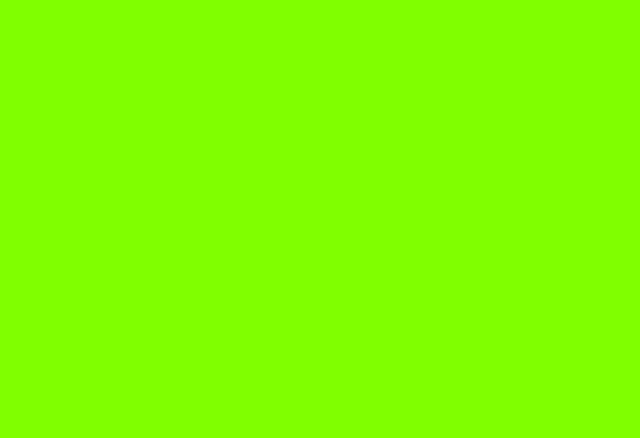
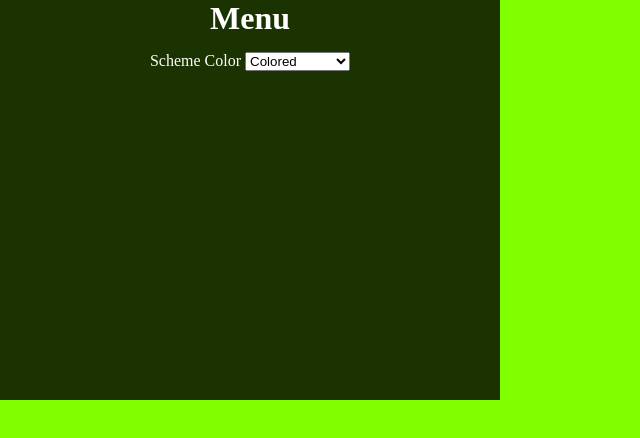
Before and after one commit to limaluan/ballad_home, a plain HTML site: page index.html in a window 1280 px wide. Shown: the whole page, without its empty margins (0-640 px from the left). Drawn offline with Linux system fonts and the light colour scheme.

Commit message:
feat: Adds a menu with scheme color option
  - Adds a menu of options
  - Adds a scheme color option

```diff
--- a/assets/css/style.css
+++ b/assets/css/style.css
@@ -0,0 +1,29 @@
+* {
+    margin: 0;
+    padding: 0;
+}
+
+html {
+    font-size: 62.5%;
+}
+
+#controllerMenu {
+    width: 20px;
+    height: 40rem;
+}
+
+.onMenu {
+    display: flex;
+    flex-direction: column;
+    align-items: center;
+    justify-content: center;
+
+    color: white;
+    font-size: 1.6rem;
+
+    visibility: hidden;
+}
+
+#scheme{
+    margin-top: 1.5rem;
+}
--- a/assets/js/script.js
+++ b/assets/js/script.js
@@ -1,4 +1,6 @@
+/* Color Changer */
 var body = document.querySelector("body");
+const colorScheme = document.getElementById("scheme");
 var colorTable = [
   "rgb(255, 0, 0)",
   "rgb(255, 128, 0)",
@@ -14,12 +16,25 @@ var colorTable = [
   "rgb(255, 0, 128)",
   "rgb(255, 0, 64)",
 ];
+const blackWhiteTable = ["rgb(255,255,255)", "rgb(0,0,0)"];
+
+var random = 0; // É utilizado como parâmetro para as cores que irão aparecer na função randomizeColor !!
 
 // Randomize a selected color
 var randomizeColor = function () {
-  let random = (Math.random() * 12).toFixed();
-  console.log(`RANDOM DEBUG: ${random}`);
-  return colorTable[random];
+  if (colorScheme.value === "colored") {
+    random = (Math.random() * 12).toFixed();
+    console.log(`RANDOM DEBUG: ${random}`);
+    return colorTable[random];
+  } else {
+    if (random === 0) {
+      random++;
+      return blackWhiteTable[0];
+    } else {
+      random = 0;
+      return blackWhiteTable[1];
+    }
+  }
 };
 
 // Change the background color
@@ -39,3 +54,23 @@ var colorChanger = function () {
 
 body.style.backgroundColor = randomizeColor();
 setInterval(colorChanger, 3000);
+
+/* Changer Controller */
+const controllerMenu = document.getElementById("controllerMenu");
+const onMenu = document.querySelector(".onMenu");
+
+const openMenu = () => {
+  controllerMenu.style.backgroundColor = "rgba(0,0,0,0.8)";
+  controllerMenu.style.width = "50rem";
+  controllerMenu.style.transition = "all 1s";
+
+  onMenu.style.visibility = "initial"
+};
+
+const closeMenu = () => {
+  controllerMenu.style.backgroundColor = "initial";
+  controllerMenu.style.width = "20px";
+  controllerMenu.style.transition = "all 1s";
+
+  onMenu.style.visibility = "hidden";
+};
--- a/index.html
+++ b/index.html
@@ -1,5 +1,6 @@
 <!DOCTYPE html>
 <html lang="en">
+
 <head>
     <meta charset="UTF-8">
     <meta http-equiv="X-UA-Compatible" content="IE=edge">
@@ -7,7 +8,21 @@
     <title>Just Random Colors</title>
     <link rel="stylesheet" href="./assets/css/style.css">
 </head>
+
 <body>
+    <div id="controllerMenu" onmouseenter="openMenu()" onmouseleave="closeMenu()">
+        <div class="onMenu">
+            <h1>Menu</h1>
+            <div id="scheme-menu">
+                <label for="scheme">Scheme Color</label>
+                <select id="scheme">
+                    <option value="colored">Colored</option>
+                    <option value="black">Black & White</option>
+                </select>
+            </div>
+        </div>
+    </div>
     <script src="./assets/js/script.js"></script>
 </body>
+
 </html>
```
Also changed, not shown: 1 other file.
